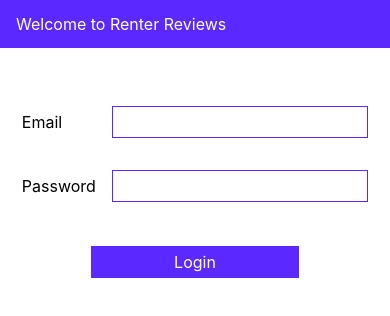
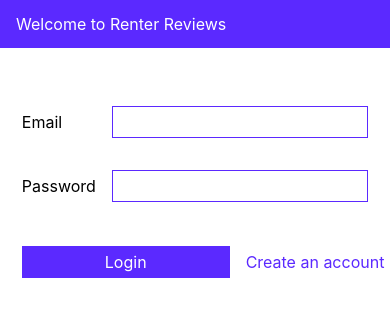
Before and after one commit to Rachanastasia/renter-reviews, a React Native app: screen / in a window 390 px wide. Shown: the top 316 px of the page. Built offline with nearby package versions, Linux system fonts and the light colour scheme.

Commit message:
updated login page and imports

```diff
--- a/components/Login.js
+++ b/components/Login.js
@@ -1,25 +1,42 @@
-import React, { useContext } from 'react'
+import React, { useState, useContext } from 'react'
 import { Text, View, StyleSheet, TouchableOpacity, ViewStyle, TextStyle, TextInputProps, TextInput } from 'react-native'
 import styleVariables from '../utils/style-variables.json'
 import { UserContext } from '../contexts/userContext'
 
 
 function Login() {
-  const { user } = useContext(UserContext)
-  console.log(user)
+  const { handleLogin, error } = useContext(UserContext)
+  const [email, setEmail] = useState('')
+  const [password, setPassword] = useState('')
+
   return (
     <View>
       <View style={styles.inputWrapper}>
         <Text style={styles.label}>Email</Text>
-        <TextInput autoCapitalize='none' style={styles.input} />
+        <TextInput
+          autoCapitalize='none'
+          style={styles.input}
+          onChangeText={t => setEmail(t)} />
       </View>
       <View style={styles.inputWrapper}>
         <Text style={styles.label}>Password</Text>
-        <TextInput autoCapitalize='none' style={styles.input} />
+        <TextInput
+          autoCapitalize='none'
+          style={styles.input}
+          onChangeText={t => setPassword(t)} />
       </View>
-      <TouchableOpacity title="Login" style={styles.button}>
-        <Text style={styles.buttonText}>Login</Text>
-      </TouchableOpacity>
+      {error ? <Text>{error}</Text> : null}
+      <View style={styles.inputWrapper}>
+        <TouchableOpacity
+          style={styles.button}
+          onClick={() => handleLogin()}>
+          <Text style={styles.buttonText}>Login</Text>
+        </TouchableOpacity>
+        <TouchableOpacity
+          onClick={() => { }}>
+          <Text style={styles.linkText}>Create an account</Text>
+        </TouchableOpacity>
+      </View>
     </View>
   )
 }
@@ -42,6 +59,12 @@ const styles = StyleSheet.create({
     color: "white",
     fontSize: styleVariables.font_size
   },
+  linkText: {
+    color: styleVariables.accent_color,
+    fontSize: styleVariables.font_size,
+    marginTop: styleVariables.padding_med,
+    marginLeft: styleVariables.padding_sm
+  },
   inputWrapper: {
     display: 'flex',
     flexDirection: 'row',
--- a/contexts/userContext.js
+++ b/contexts/userContext.js
@@ -1,6 +1,7 @@
 import React, { createContext, useState } from 'react'
 import TokenService from '../services/token-service.js'
-import { postLogin, postNewUser } from './services/user-auth-service.js'
+import { postLogin, postNewUser } from '../services/user-auth-service.js'
+
 export const UserContext = createContext()
 
 function UserContextProvider({ children }) {
@@ -9,6 +10,7 @@ function UserContextProvider({ children }) {
 
   const handleLogin = async (email, password) => {
     try {
+      console.log(email, password)
       const authToken = await postLogin(email, password)
 
       if (!authToken) {
--- a/package.json
+++ b/package.json
@@ -11,6 +11,7 @@
   },
   "dependencies": {
     "@expo/next-adapter": "^2.1.57",
+    "dotenv": "^8.2.0",
     "expo": "~40.0.0",
     "expo-status-bar": "~1.0.3",
     "jwt-decode": "^3.1.2",
--- a/services/user-auth-service.js
+++ b/services/user-auth-service.js
@@ -1,4 +1,4 @@
-import { REACT_APP_API_ENDPOINT } from './config'
+import { REACT_APP_API_ENDPOINT } from '../config'
 
 const UserAuthService = {
   postLogin(email, password) {
```
Also changed, not shown: 1 other file (tests, documents, lock files or other folders).
